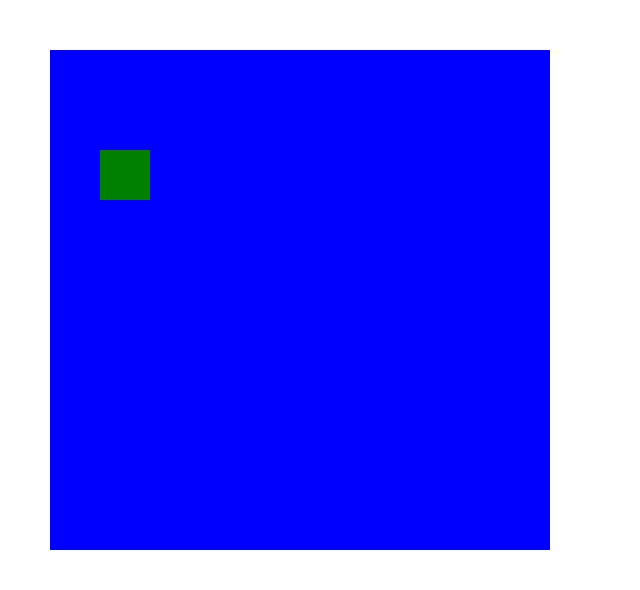
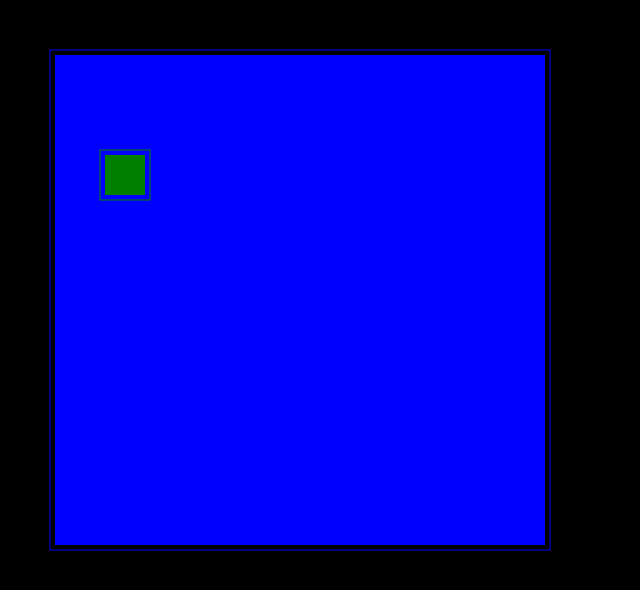
Before and after one commit to inn3rGames/device-placement, a website built with webpack: page public/index.html in a window 1280 px wide. Shown: the whole page, without its empty margins (0-640 px from the left). Built offline with nearby package versions, Linux system fonts and the light colour scheme.

Commit message:
Improve device style

```diff
--- a/src/assets/styles/style.css
+++ b/src/assets/styles/style.css
@@ -5,6 +5,10 @@ body {
     height: 100%;
     margin: 0;
     padding: 0;
+}
+
+body{
+    background-color: #000000;
 }
 
 #main-container {
--- a/src/entities/Device.ts
+++ b/src/entities/Device.ts
@@ -28,8 +28,18 @@ export default class Device {
 
     private _render(): void {
         this._context.beginPath();
+
         this._context.fillStyle = this._color;
-        this._context.fillRect(this._x, this._y, this._width, this._height);
+        this._context.fillRect(
+            this._x + 5,
+            this._y + 5,
+            this._width - 10,
+            this._height - 10
+        );
+
+        this._context.strokeStyle = this._color;
+        this._context.strokeRect(this._x, this._y, this._width, this._height);
+
         this._context.closePath();
     }
 }
```
